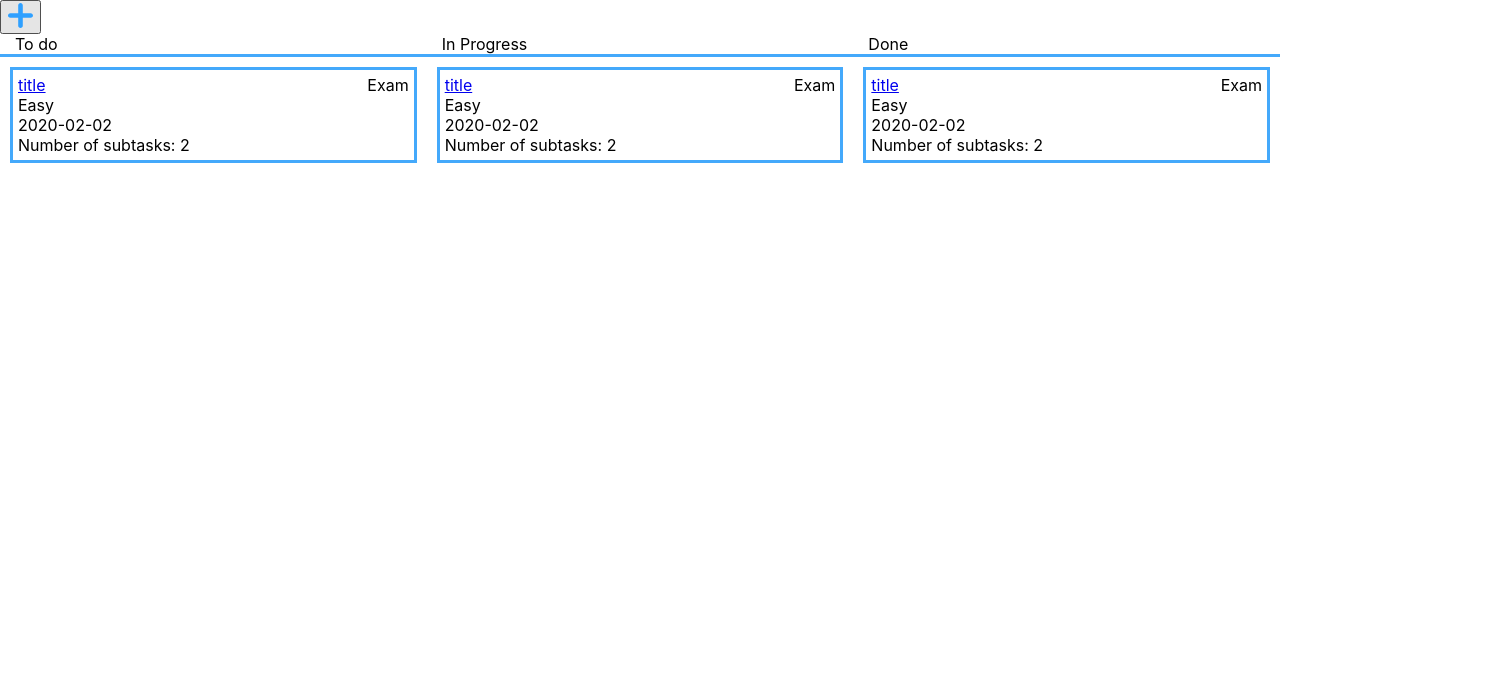
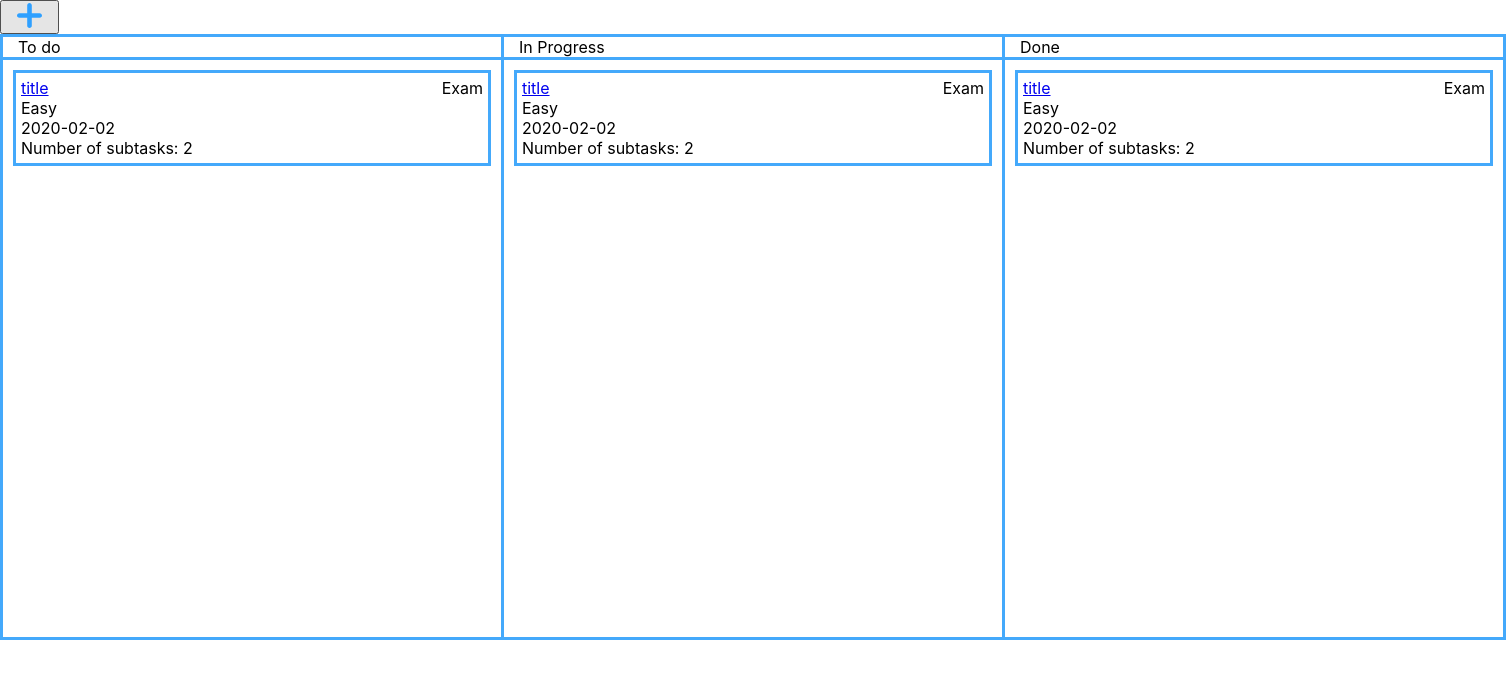
Before and after one commit to JiraStudy/frontend, a React (Create React App) app: page / in a window 1280 px wide. Shown: the top 678 px of the page, 1506 px wide, since content can reach past the window. Built offline with nearby package versions, Linux system fonts and the light colour scheme; the HTML template or start-up script is replaced by a standard one.

Commit message:
add list borders

```diff
--- a/src/App.js
+++ b/src/App.js
@@ -26,12 +26,19 @@ const App = () => {
     <div className="app-container">
       <AddTaskModal show={showModal} modalToggler={modalToggler}></AddTaskModal>
       <div className="gradient text-white min-h-screen flex items-center">
-        <div>
+        <div style={{
+            display: 'flex',
+            'flex-direction': 'column',
+            width: '100%'
+        }}>
             <AddButton
                 onClick={() => {window.alert('hola')}}
             />
             <div style={{
-                display: 'flex'
+                display: 'flex',
+                border: '3px solid #44A9FB',
+                height: '600px',
+                width: '1500px'
             }}>
                 <TasksList
                     title='To do'
@@ -40,6 +47,8 @@ const App = () => {
                 <TasksList
                     title='In Progress'
                     tasks={tasks}
+                    showLeftBorder
+                    showRightBorder
                 />
                 <TasksList
                     title='Done'
--- a/src/components/AddButton.js
+++ b/src/components/AddButton.js
@@ -1,7 +1,9 @@
 import AddIcon from '../assets/add.svg'
 
 const addButton = (props) => (
-    <button onClick={props.onClick} class="border border-gray-300 text-gray-700 rounded-md px-4 py-2 m-2 transition duration-500 ease select-none hover:bg-gray-300 focus:outline-none focus:shadow-outline">
+    <button onClick={props.onClick} class="border border-gray-300 text-gray-700 rounded-md px-4 py-2 m-2 transition duration-500 ease select-none hover:bg-gray-300 focus:outline-none focus:shadow-outline"
+        style={{width: '59px'}}
+    >
         <img src={AddIcon} alt='Add' style={{
             width: '25px'
         }}/>
--- a/src/components/TasksList.js
+++ b/src/components/TasksList.js
@@ -1,9 +1,14 @@
 import Task from './Task'
 
 const TasksList = props => {
+    const borderStyles = {
+        'border-left': props.showLeftBorder ? '3px solid #44A9FB' : null,
+        'border-right': props.showRightBorder ? '3px solid #44A9FB' : null,
+    }
     return (
         <div style={{
-            width: '500px'
+            width: '500px',
+            ...borderStyles
         }}>
             <div style={{
                 'border-bottom': '3px solid #44A9FB',
```
